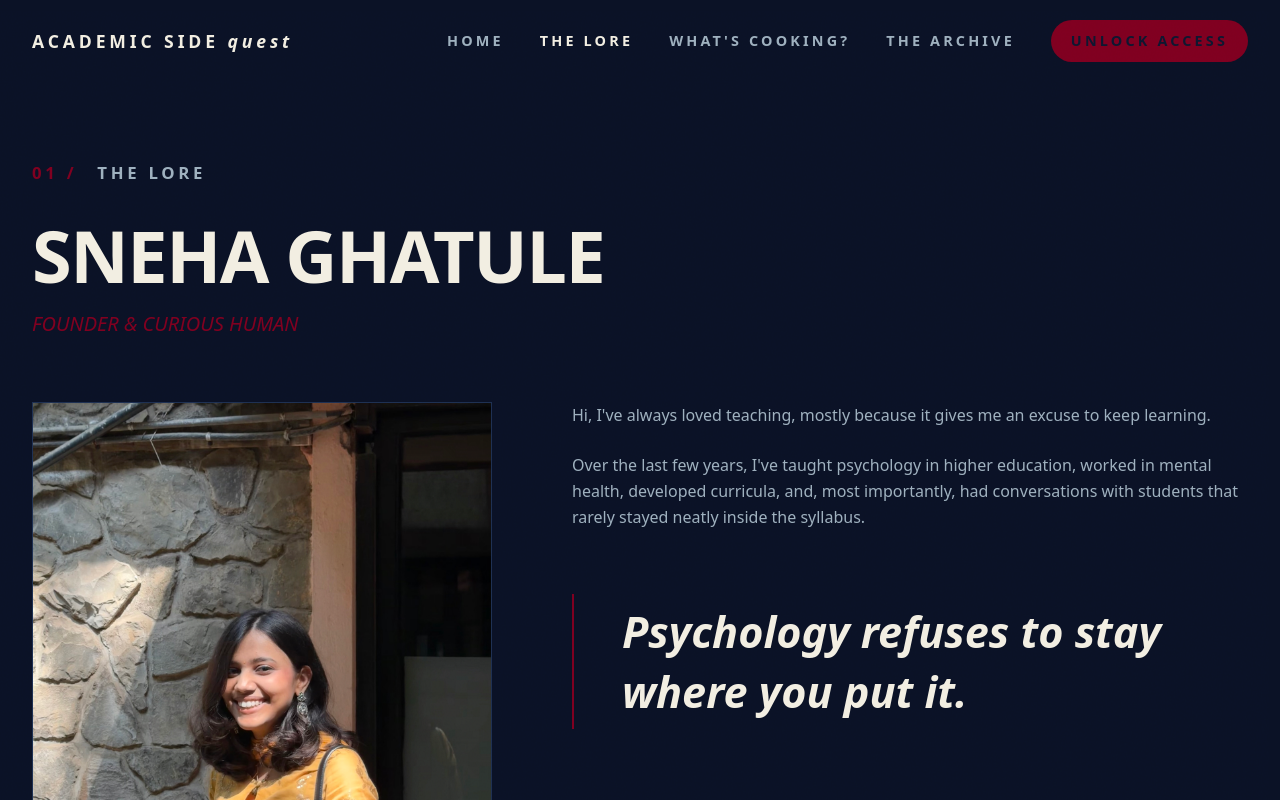
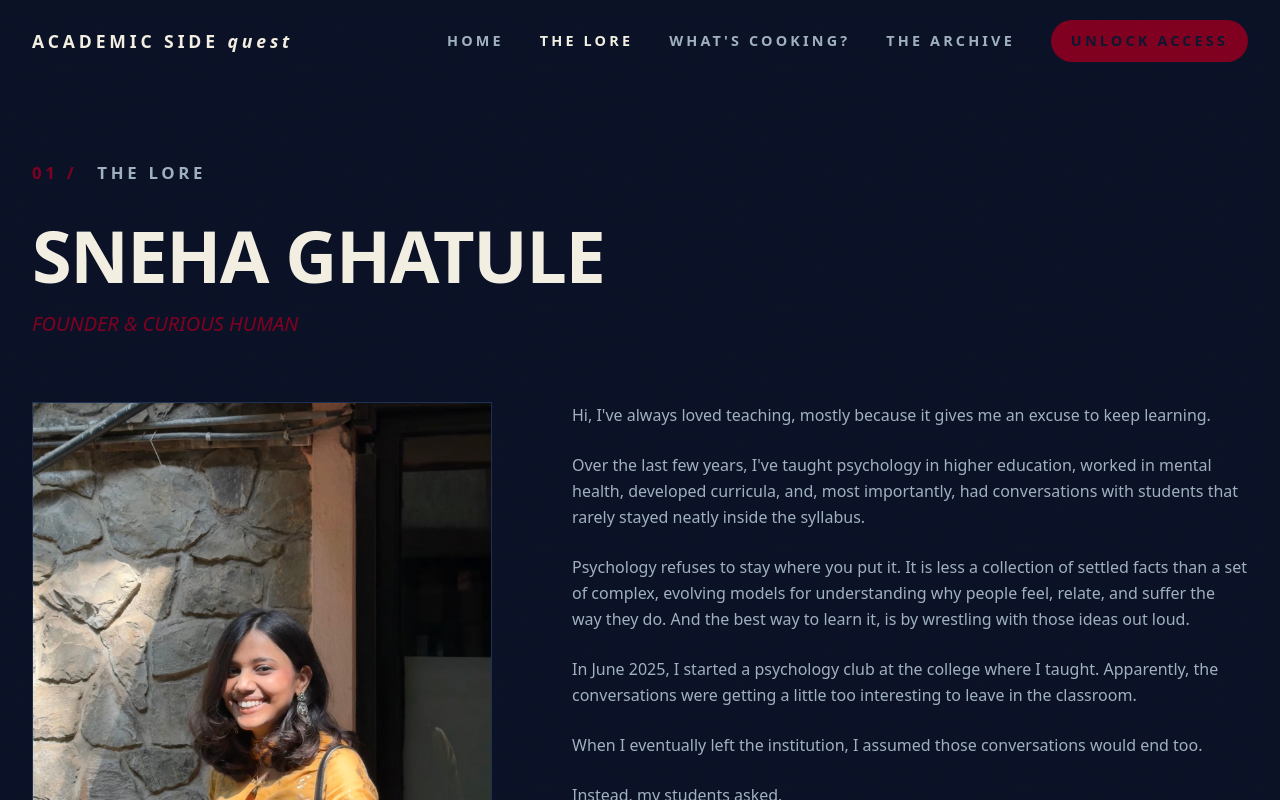
Before and after one commit to snehaghatule/academic-side-quest, a Next.js app: page /about in a window 1280 px wide. Shown: the top 800 px of the page. Built offline with nearby package versions, Linux system fonts and the light colour scheme; a web font is replaced by a local one.

Commit message:
Return psychology quote into body paragraph

```diff
--- a/src/components/sections/Founder.tsx
+++ b/src/components/sections/Founder.tsx
@@ -29,7 +29,6 @@ function PullQuote({ children }: { children: ReactNode }) {
 
 export function Founder() {
   const bio = founder.bio;
-  const rabbitRest = bio[2].split(". ").slice(1).join(". ");
   const studentsAsk = bio[5].split('"');
 
   const body = (text: string, first = false) => (
@@ -84,9 +83,7 @@ export function Founder() {
             <Reveal>
               {body(bio[0], true)}
               {body(bio[1])}
-
-              <PullQuote>Psychology refuses to stay where you put it.</PullQuote>
-              {body(rabbitRest)}
+              {body(bio[2])}
               {body(bio[3])}
               {body(bio[4])}
 
```
